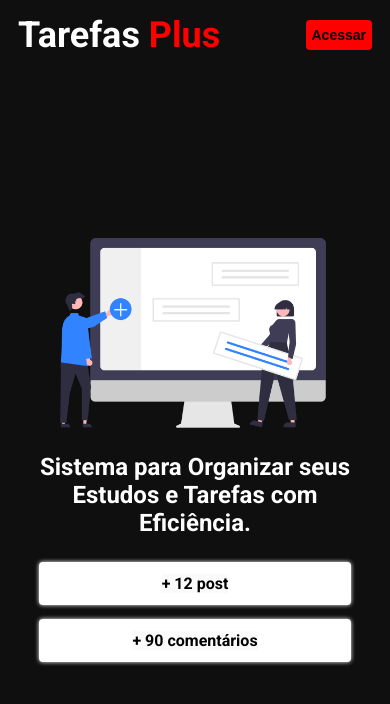
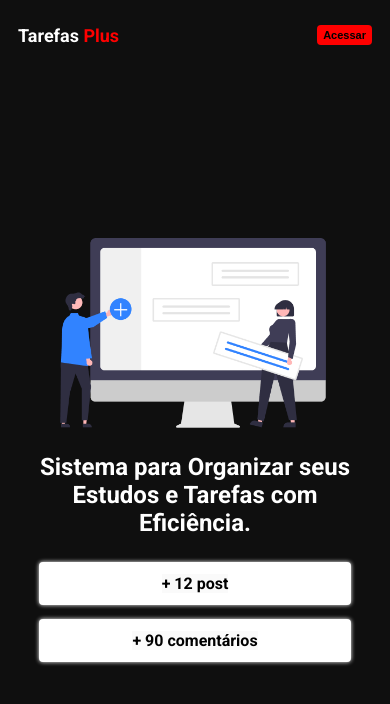
Before and after one commit to FilipeRabelo/app-tarefas-plus-nextjs, a Next.js app: page / in a window 390 px wide. Shown: the top 704 px of the page. Built offline with nearby package versions, Linux system fonts and the light colour scheme; no server answers.

Commit message:
app tarefas plus

```diff
--- a/src/components/Header/styles.module.css
+++ b/src/components/Header/styles.module.css
@@ -79,27 +79,74 @@
   }
 }
 
+
+
+
+
 @media screen and (max-width: 668px) {
+  .container {
+    max-width: 100%;
+    /* padding: 10px; */
+    /* box-sizing: border-box; */
+  }
+
   .logo {
-    font-size: 36px;
+    font-size: 18px;
+    text-align: center;
   }
 
   .nav {
+    display: flex;
+    flex-direction: row;
+    align-items: center;
+    justify-content: space-between;
+    flex-wrap: nowrap;
+    /* width: 100%; */
+  }
+
+  /* .linkPainel {
+    padding: 4px 6px;
+    font-size: 12px;
+    height: 30px;
+  } */
+
+  .loginButton, .linkPainel{
+    padding: 4px 6px;
+    font-size: 11px;
+    height: 20px;
+  }
+
+
+}
+
+
+/*
+@media screen and (max-width: 350px) {
+  .logo {
+    font-size: 18px;
+  }
+
+  .container {
+    max-width: 100%;
+    padding: 8px;
+  }
+
+  .nav {
+    width: 100%;
     display: block;
     flex-direction: column;
     align-items: center;
     justify-content: flex-start;
+    flex-wrap: wrap;
   }
 
-  .linkPainel {
+  .linkPainel,
+  .loginButton {
+    font-size: 13px;
+    margin-bottom: 10px;
+    width: 100%;
+    text-align: center;
     padding: 6px 6px;
-    font-size: 14px;
     height: 30px;
   }
-
-  .loginButton {
-    padding: 6px 6px;
-    font-size: 14px;
-    height: 30px;
-  }
-}
+} */
```
